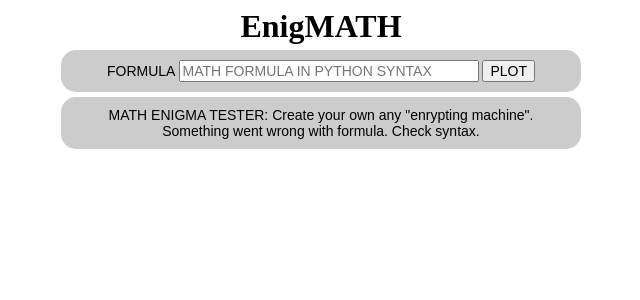
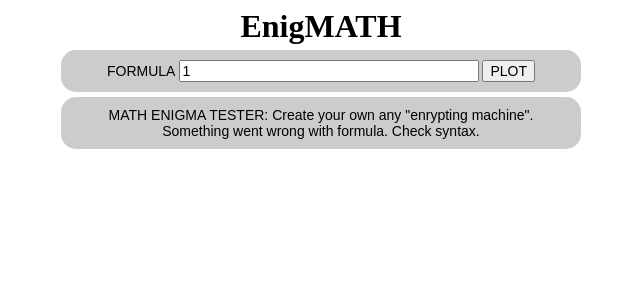
Before and after one commit to projecthbk/enigmath, a PHP site: page /?formula=1 in a window 1280 px wide. Shown: the top 300 px of the page, without its empty margins (319-959 px from the left). Run offline with PHP 8.4, Linux system fonts and the light colour scheme; data that the repository does not hold is empty; some libraries are stand-ins or nearby versions.

Commit message:
Update index.php

```diff
--- a/index.php
+++ b/index.php
@@ -23,7 +23,7 @@
 	<div>
 	<form>
 		<label>FORMULA</label>
-		<input type="text" name="f" value="<?php echo $_GET['f']; ?>" placeholder="MATH FORMULA IN PYTHON SYNTAX" />
+		<input type="text" name="formula" value="<?php echo $_GET['formula']; ?>" placeholder="MATH FORMULA IN PYTHON SYNTAX" />
 		<input type="submit" value="PLOT" />
 	</form>
 	</div>
@@ -33,7 +33,7 @@
 	for ($n=1;$n<101;$n++)
 		$label[]=n;
 	$labels = json_encode($label);
-	$values = shell_exec('python3 enigtest.py "' . $_GET['f'] . '"');
+	$values = shell_exec('python3 enigtest.py "' . $_GET['formula'] . '"');
 	if (substr($values,0,11)=='MATH ENIGMA') {
 		echo '<div>' . str_ireplace("\n",'<br />',$values) . '</div></body></html>';
 		exit();
```
